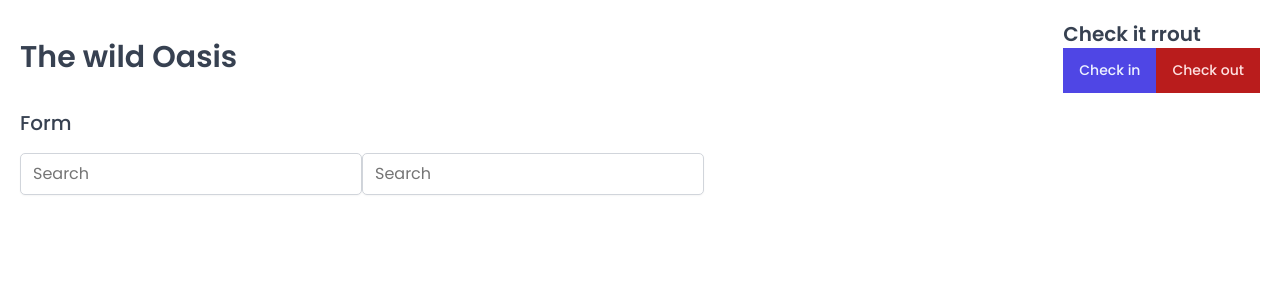
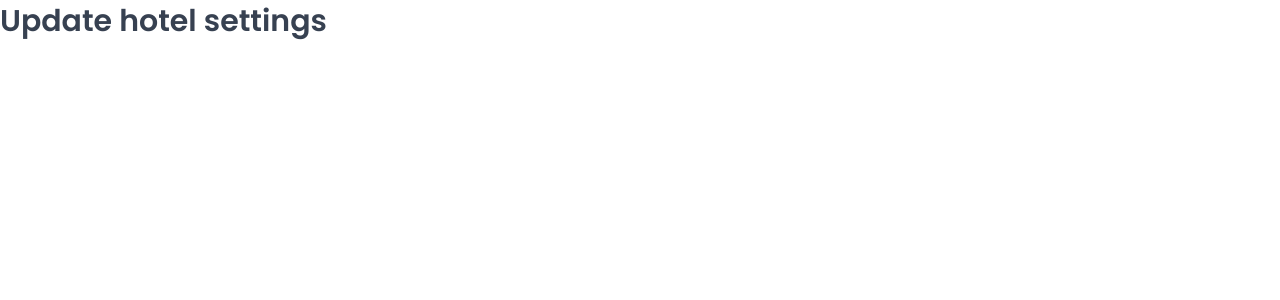
Before and after one commit to Amadou-dot/the-wild-oasis, a React (Vite) app: page /settings in a window 1280 px wide. Shown: the top 300 px of the page. Built offline with nearby package versions, Linux system fonts and the light colour scheme; a web font is replaced by a local one.

Commit message:
Add routing with react-router-dom and refactor App component

```diff
--- a/package.json
+++ b/package.json
@@ -12,6 +12,7 @@
   "dependencies": {
     "react": "^18.3.1",
     "react-dom": "^18.3.1",
+    "react-router-dom": "^7.1.1",
     "styled-components": "^6.1.13"
   },
   "devDependencies": {
--- a/src/App.tsx
+++ b/src/App.tsx
@@ -1,37 +1,31 @@
-import styled from 'styled-components';
+import { BrowserRouter, Navigate, Route, Routes } from 'react-router-dom';
+import Dashboard from './pages/Dashboard';
+import Bookings from './pages/Bookings';
+import Cabins from './pages/Cabins';
+import NewUsers from './pages/Users';
+import Settings from './pages/Settings';
+import Account from './pages/Account';
+import Login from './pages/Login';
+import PageNotFound from './pages/PageNotFound';
 import GlobalStyles from './styles/GlobalStyles';
-import Button from './ui/Button';
-import Input from './ui/Input';
-import Heading from './ui/Heading';
-import Row from './ui/Row';
 
-const StyledApp = styled.div`
-  padding: 20px;
-  min-height: 100vh;
-`;
 export default function App() {
   return (
     <>
       <GlobalStyles />
-      <StyledApp>
-        <Row>
-          <Row type='horizontal'>
-            <Heading as='h1'>The wild Oasis</Heading>
-            <div>
-              <Heading as='h2'>Check it rrout</Heading>
-              <Button>Check in</Button>
-              <Button variation="danger" size="medium">Check out</Button>
-            </div>
-          </Row>
-          <Row>
-            <Heading as='h3'>Form</Heading>
-            <form action=''>
-              <Input type='number' placeholder='Search' />
-              <Input type='number' placeholder='Search' />
-            </form>
-          </Row>
-        </Row>
-      </StyledApp>
+      <BrowserRouter>
+        <Routes>
+          <Route index element={<Navigate replace to={'/dashboard'} />} />
+          <Route path='/dashboard' element={<Dashboard />} />
+          <Route path='/bookings' element={<Bookings />} />
+          <Route path='/cabins' element={<Cabins />} />
+          <Route path='/users' element={<NewUsers />} />
+          <Route path='/settings' element={<Settings />} />
+          <Route path='/account' element={<Account />} />
+          <Route path='/login' element={<Login />} />
+          <Route path='*' element={<PageNotFound />} />
+        </Routes>
+      </BrowserRouter>
     </>
   );
 }
--- a/src/pages/Login.tsx
+++ b/src/pages/Login.tsx
@@ -1,4 +1,4 @@
-import styled from "styled-components";
+import styled from 'styled-components';
 
 const LoginLayout = styled.main`
   min-height: 100vh;
@@ -10,8 +10,6 @@
   background-color: var(--color-grey-50);
 `;
 
-function Login() {
+export default function Login() {
   return <LoginLayout>Login</LoginLayout>;
 }
-
-export default Login;
--- a/src/pages/Settings.tsx
+++ b/src/pages/Settings.tsx
@@ -1,7 +1,5 @@
-import Heading from "../ui/Heading";
+import Heading from '../ui/Heading';
 
-function Settings() {
-  return <Heading as="h1">Update hotel settings</Heading>;
+export default function Settings() {
+  return <Heading as='h1'>Update hotel settings</Heading>;
 }
-
-export default Settings;
--- a/src/pages/Users.tsx
+++ b/src/pages/Users.tsx
@@ -1,7 +1,5 @@
-import Heading from "../ui/Heading";
+import Heading from '../ui/Heading';
 
-function NewUsers() {
-  return <Heading as="h1">Create a new user</Heading>;
+export default function NewUsers() {
+  return <Heading as='h1'>Create a new user</Heading>;
 }
-
-export default NewUsers;
```
Also changed, not shown: src/pages/Account.tsx (+6 -8 lines), src/pages/Bookings.tsx (+5 -7 lines), src/pages/Cabins.tsx (+5 -7 lines), src/pages/Dashboard.tsx (+5 -7 lines), 1 other file (tests, documents, lock files or other folders).
